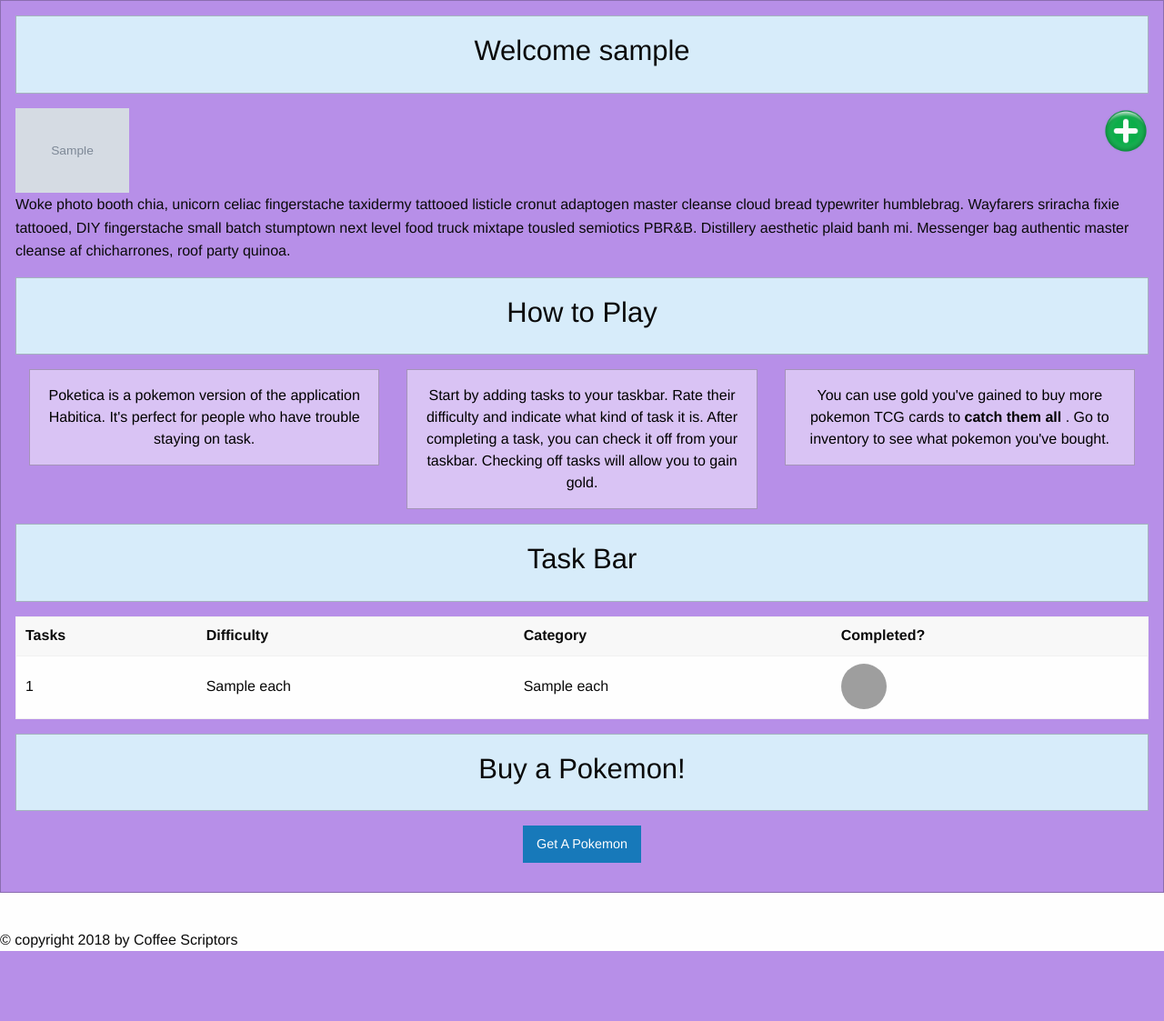
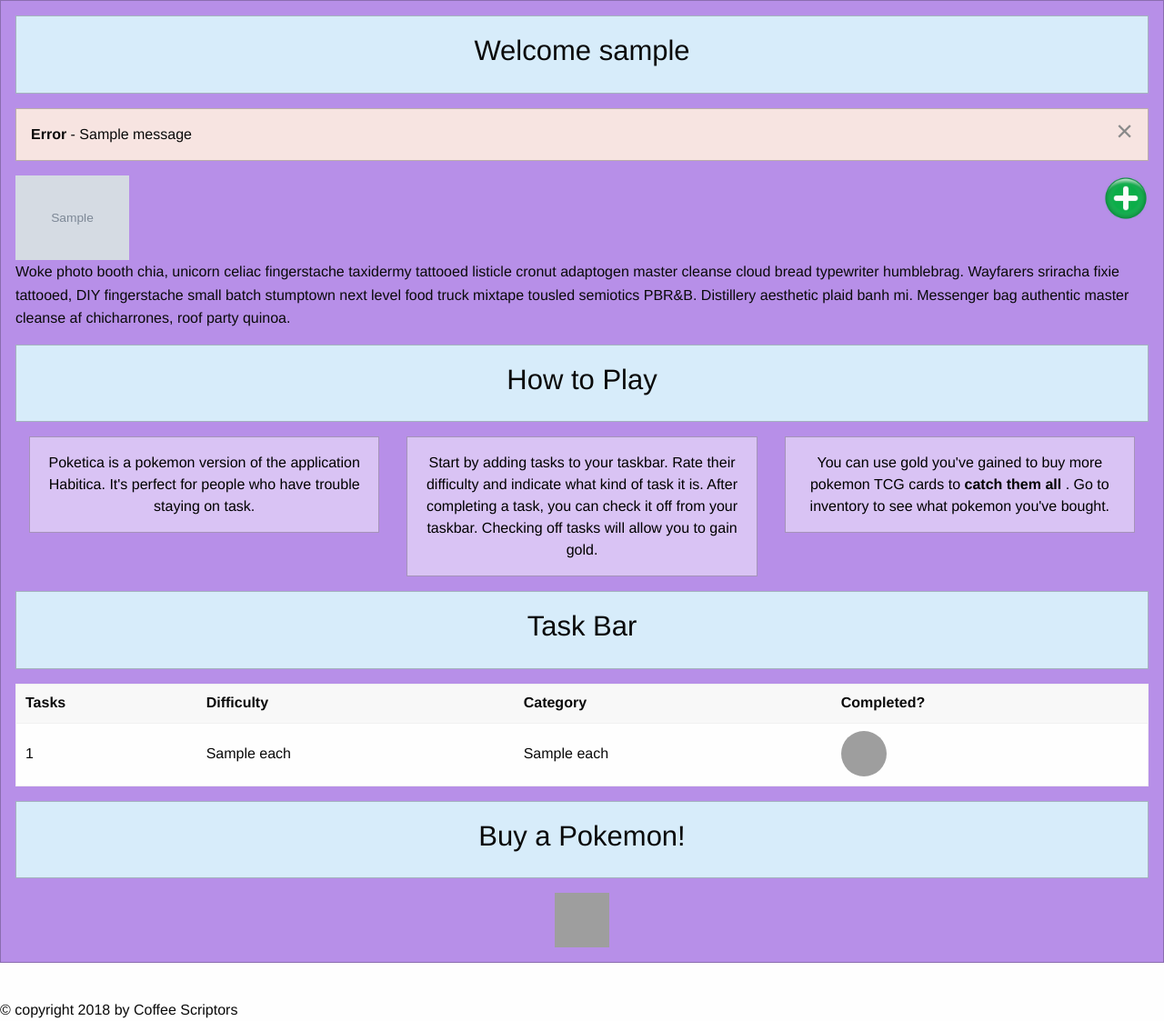
Before and after one commit to cliu5/CoffeeScriptors, a Flask app: template templates/home.html in a window 1280 px wide. Shown: the part 54-1177 px from the top of the page at 91% size. Before the commit the page ends 1100 px from the top, so only its background shows below. Run offline with Flask 2, Linux system fonts and the light colour scheme; the template is opened without the code that fills it: most values are stand-ins (such as "Sample title", 1, 10 or a date in 2020); grey boxes marked "Sample" are stand-in pictures; one stand-in notice (Sample message) is shown; parts of the project's set-up code (start-up, migrations or seed data) failed here and were passed over; some libraries are stand-ins or nearby versions; grey boxes are pictures that could not be loaded.

Commit message:
foundation

```diff
--- a/templates/auth.html
+++ b/templates/auth.html
@@ -45,7 +45,7 @@
     }
   }
   </script>
-  <input class="button expanded" type="submit" value="Log In" name="sub1">
+  <input class="button expanded" style="background-color:rgb(183, 143, 232); color:black;" type="submit" value="Log In" name="sub1">
 </form>
 {% block register %}
 <p>
@@ -53,7 +53,7 @@
 </p>
 <form action="/reg">
 
-  <input class="button expanded" type="submit" value="Register" name="regbutton" value="REGISTER" formaction="/reg">
+  <input class="button expanded" style="background-color:rgb(183, 143, 232); color:black;" type="submit" value="Register" name="regbutton" value="REGISTER" formaction="/reg">
 </form>
 </section>
 </body>
--- a/templates/home.html
+++ b/templates/home.html
@@ -10,6 +10,17 @@
   <div class="callout primary" data-closable="slide-out-right">
     <center> <h3> Welcome {{username}} </h3></center>
   </div>
+  <!-- Flashed MSGS -->
+{% set msgs = get_flashed_messages() %}
+{% for each in msgs %}
+
+<div data-closable class="callout alert-callout-border alert radius">
+  <strong>Error</strong> - {{each}}
+  <button class="close-button" aria-label="Dismiss alert" type="button" data-close>
+    <span aria-hidden="true">&times;</span>
+  </button>
+</div>
+{% endfor %}
 
   <!--ADD TASK BUTTON-->
   <a href="/addTask"> <img src="../static/plus.jpg" style="float:right; height:50px; width:50px; border-radius:80%"></a>
@@ -88,13 +99,18 @@
       </table>
     </div>
 
-  <!--GACHA-->
-  <div class="callout primary" data-closable="slide-out-right">
-    <center><h3> Buy a Pokemon! </h3> </center>
-  </div><center>
-    <form  action ="/gacha" method="POST">
-  <input class="button" type="submit" value="Get A Pokemon">
-  </form></center>
-  </div>
+    <!--GACHA-->
+    <div class="callout primary" data-closable="slide-out-right">
+      <center><h3> Buy a Pokemon! </h3></center></div>
+
+
+
+
+
+    <center>
+      <a href="/gacha"> <img src="../static/pokeball.png" style="width:60px; height:60px;"> </a>
+      </center>
+
+    </div>
 
 {% endblock %}
```
